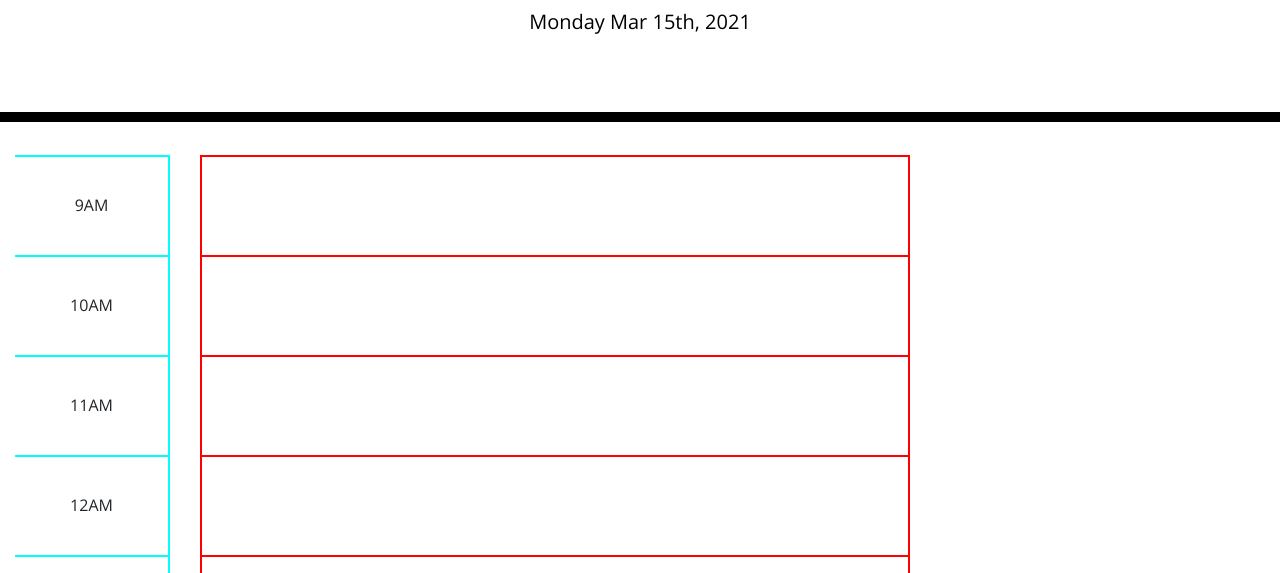
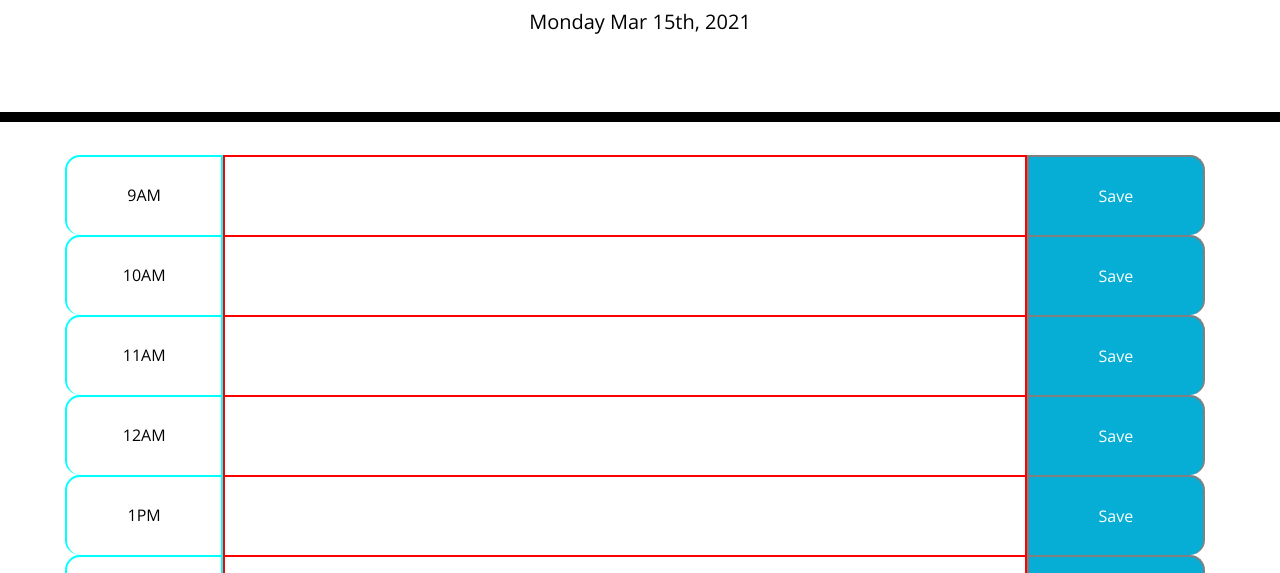
Before and after one commit to AustinJoo97/Work-Day-Scheduler-gwuhw5, a plain HTML site: page index.html in a window 1280 px wide. Shown: the part 182-755 px from the top of the page. Drawn offline with nearby package versions, Linux system fonts and the light colour scheme.

Commit message:
added previously determined css classes to the custom html tags created in initializer function to add my own flavor into the program

```diff
--- a/assets/script.js
+++ b/assets/script.js
@@ -1,28 +1,28 @@
 let currentDay = $('#currentDay');
 let timeStamps = $('#timeStamps');
 let dailyEvents = $('#dailyEvents');
-let workDayHours = ['9AM', '10AM', '11AM', '12AM', '1PM', '2PM', '3PM', '4PM', '5PM']
+let saveButtons = $('#saveButtons')
+let workDayTimes = ['9AM', '10AM', '11AM', '12AM', '1PM', '2PM', '3PM', '4PM', '5PM']
+let workDayHours = [9, 10, 11, 12, 1, 2, 3, 4, 5];
 
 function initializer(){
     currentDay.text(moment().format('dddd MMM Do, YYYY'));
 
-    for(let i = 0; i < workDayHours.length; i++){
-        if(i === workDayHours.length-1){
-            timeStamps.append(`<li id="hour${workDayHours[i]}" style="border-bottom: 2px solid cyan">${workDayHours[i]}</li>`);
-            dailyEvents.append('<li style="border-bottom: 2px solid red"><input id="scheduleInput" ></input></li>');
+    for(let i = 0; i < workDayTimes.length; i++){
+        if(i === workDayTimes.length-1){
+            timeStamps.append(`<li class="time-block hour customTimeStamps" style="border-bottom: 2px solid cyan">${workDayTimes[i]}</li>`);
+
+            dailyEvents.append('<textarea class="customScheduleInput" style="border-bottom: 2px solid red"></textarea>');
+
+            saveButtons.append(`<button class="saveBtn customSaveBtn" style="border-bottom: 2px solid grey">Save</button>`)
             break;
         }
-        timeStamps.append(`<li id="hour${workDayHours[i]}">${workDayHours[i]}</li>`);
-        dailyEvents.append('<li><input id="scheduleInput"></input></li>');
+        timeStamps.append(`<li class="time-block hour customTimeStamps" id="hour${workDayTimes[i]}">${workDayTimes[i]}</li>`);
+
+        dailyEvents.append('<textarea class="customScheduleInput"></textarea>');
+
+        saveButtons.append(`<button class="saveBtn customSaveBtn">Save</button>`)
     }
-
-    // for(let i = 0; i < workDayHours.length; i++){
-    //     if(i === workDayHours.length-1){
-    //         dailyEvents.append('<li style="border-bottom: 2px solid red"><input id="scheduleInput" ></input></li>');
-    //         break;
-    //     }
-    //     dailyEvents.append('<li><input id="scheduleInput"></input></li>');
-    // }
 }
 
 initializer();
--- a/assets/style.css
+++ b/assets/style.css
@@ -71,28 +71,39 @@ textarea {
 }
 
 /* My custom CSS properties */
-#timeStamps li{
+.customTimeStamps{
+  margin-left: 50px;
+  margin-right: -30px;
+  padding-top: 30px;
+  list-style-type: none;
+  border: solid 2px cyan;
+  border-top-right-radius: 0px;
+  border-bottom-right-radius: 0px;
+}
+
+.customScheduleInput{
+  margin-bottom: -2px;
+  border: solid 2px red;
+}
+
+.customSaveBtn{
+  margin-left: -30px;
+  border: solid 2px grey;
+}
+
+.customSaveBtn:hover{
+  background-color: magenta;
+}
+
+.customTimeStamps,
+.customScheduleInput,
+.customSaveBtn{
   text-align:center;
-  height: 100px;
-  padding-top: 40px;
-  border: solid 2px cyan;
-  list-style-type: none;
-  border-left: none;
+  height: 80px;
   border-bottom: none;
 }
 
-#dailyEvents li{
-  text-align: center;
-  height: 100px;
-  padding-top: 40px;
-  border: solid 2px red;
-  list-style-type: none;
-  border-bottom: none;
+.customScheduleInput,
+.customSaveBtn{
+  width: 100%;
 }
-
-#scheduleInput{
-  width: 100%;
-  height: 100%;
-  margin-top: -40px;
-  border-style: none;
-}
--- a/index.html
+++ b/index.html
@@ -17,10 +17,10 @@
       <p class="lead">A simple calendar app for scheduling your work day</p>
       <p id="currentDay" class="lead"></p>
     </header>
-    <div class="container row">
+    <div class="container-fluid d-flex row">
       <!-- Timeblocks go here -->
       <ul id="timeStamps" class="col-2"></ul>
-      <ul id="dailyEvents" class="col-8"></ul>
+      <div id="dailyEvents" class="col-8"></div>
       <div id="saveButtons" class="col-2"></div>
     </div>
 
```
